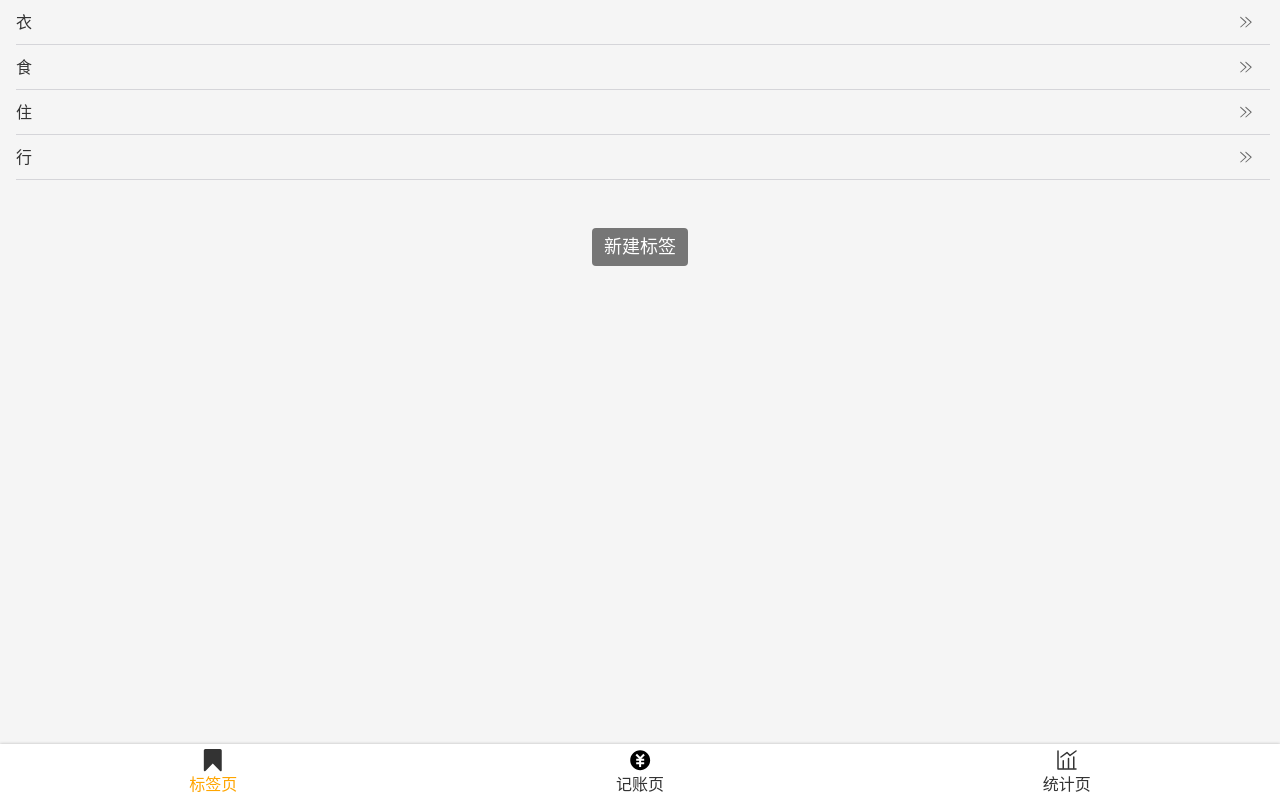
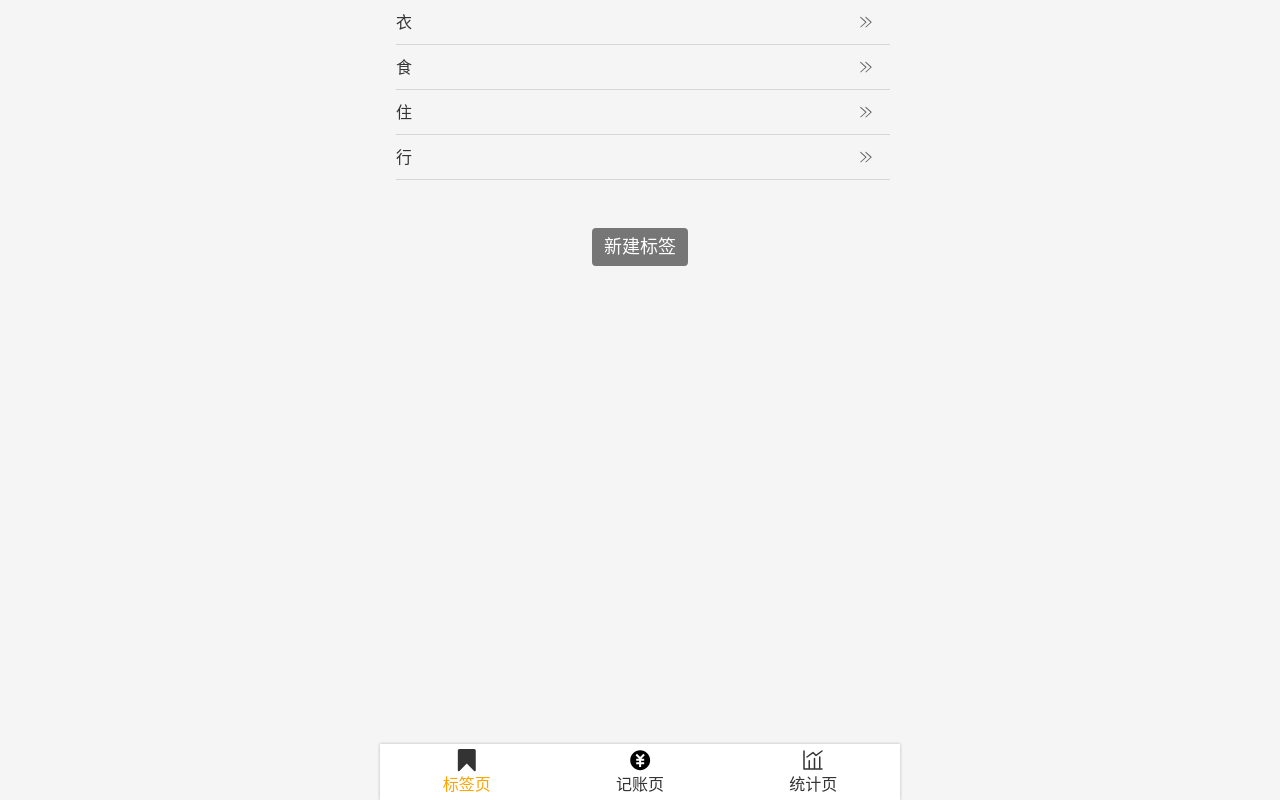
Before and after one commit to Yinjtcflm/money-r-yuanma, a React app: page /#/tags in a window 1280 px wide. Built offline with nearby package versions, Linux system fonts and the light colour scheme.

Commit message:
小优化

```diff
--- a/src/App.tsx
+++ b/src/App.tsx
@@ -13,6 +13,8 @@
 
 const AppWrapper = styled.div`
   color: #333;
+  max-width: 520px;
+  margin: 0 auto;
 `;
 
 function App() {
--- a/src/components/Layout.tsx
+++ b/src/components/Layout.tsx
@@ -12,6 +12,9 @@
 const Main = styled.div`
   flex-grow: 1;
   overflow: auto;
+  &::-webkit-scrollbar {
+    display: none;
+  }
 `;
 type Props = {
   children: ReactNode;
```
Also changed, not shown: 1 other file (tests, documents, lock files or other folders).
